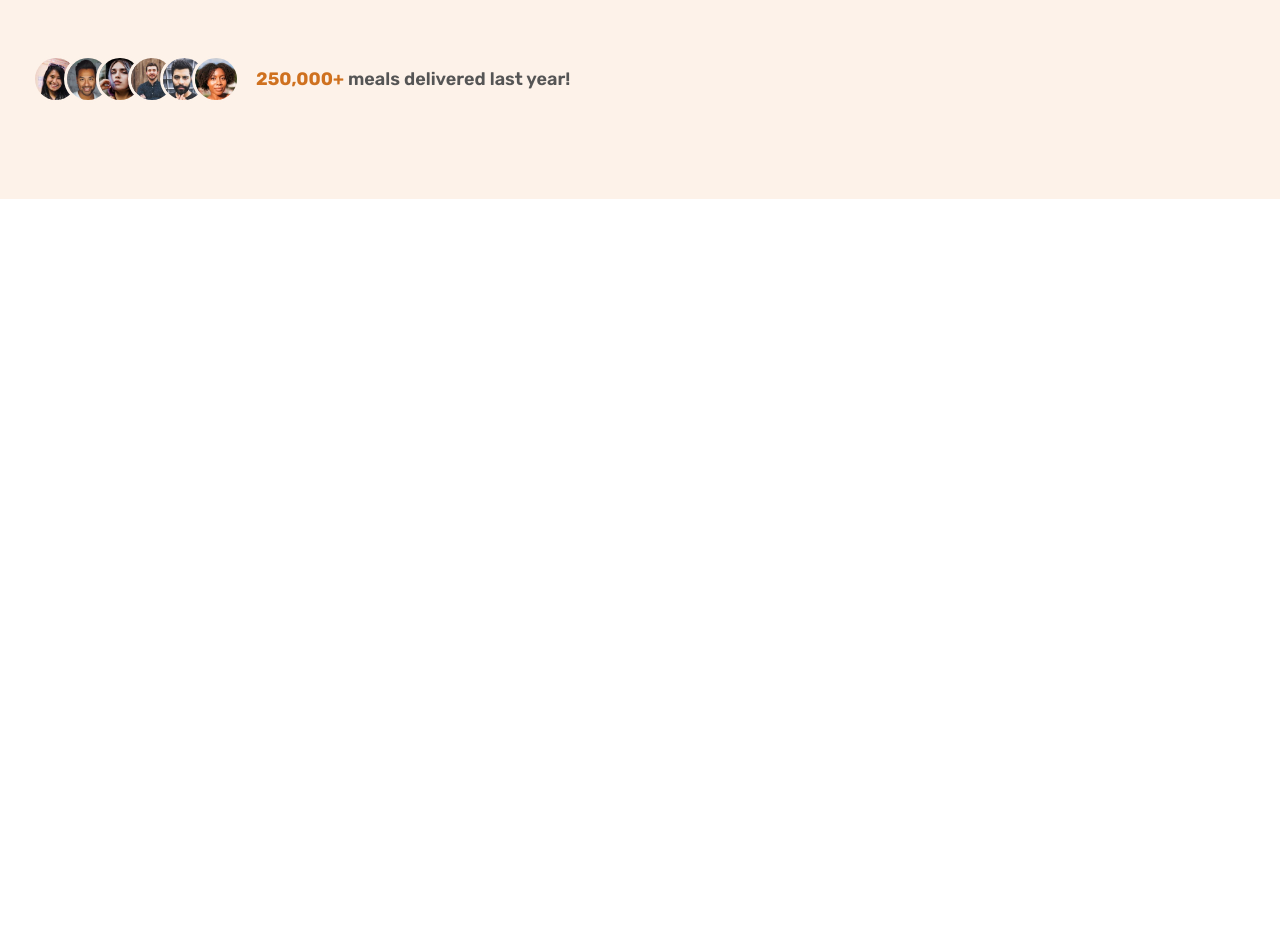
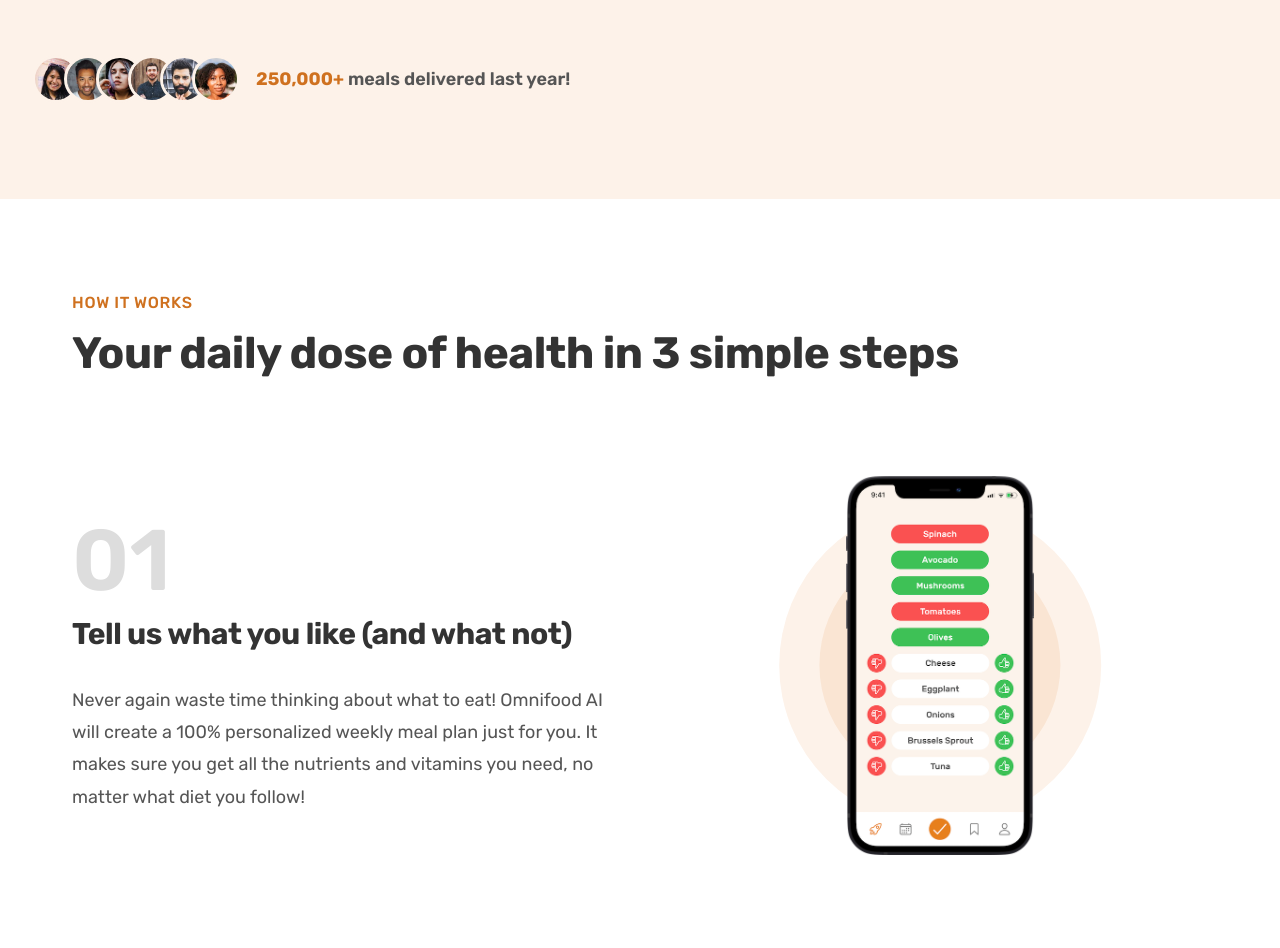
Before and after one commit to septober92/Omnifood-Desktop, a plain HTML site: page index.html in a window 1280 px wide. Shown: the part 555-1503 px from the top of the page. Before the commit the page ends 800 px from the top, so only its background shows below. Drawn offline with Linux system fonts and the light colour scheme.

Commit message:
add how it works section

```diff
--- /dev/null
+++ b/css/general.css
@@ -0,0 +1,183 @@
+/*
+
+--- 01 TYPOGRAPHY SYSTEM
+
+- Font sizes (px)
+ 10 / 12 / 14 / 16 / 18 / 20 / 24 / 30 / 36 / 44 / 52 / 62 / 74 / 86 / 98
+
+- Font weights
+Default: 400
+500
+600
+700
+
+- Line heights
+Default: 1
+Small: 1.05
+Med: 1.2
+Para default: 1.6
+
+- Letter spacing
+-0.5px
+0.75px
+
+--- 02 COLORS
+
+- Primary: #e67e22
+- Tins:
+
+#fdf2e9
+
+#fae5d3
+- Shades: #cf711f
+- Accents:
+- Greys:
+#555
+#333
+
+--- 05 SHADOWS
+
+--- 06 BORDER-RADIUS
+
+Default: 9px
+
+--- 07 WHITESPACE
+
+- Spacing system (px)
+2 / 4 / 8 / 12 / 16 / 24 / 32 / 48 / 64 / 80 / 96 / 128
+
+*/
+
+*,
+*::before,
+*::after {
+  margin: 0;
+  padding: 0;
+  box-sizing: border-box;
+}
+
+html {
+  /* font-size: 10px; */
+
+  /* 10px / 16px = 0.625 = 62.5% */
+  font-size: 62.5%;
+}
+
+body {
+  font-family: 'Rubik', sans-serif;
+  line-height: 1;
+  font-weight: 400;
+  color: #555;
+}
+
+/******************************/
+/* GENERAL REUSABLE COMPONENTS */
+/******************************/
+
+.centering-container {
+  max-width: 120rem;
+  margin: 0 auto;
+  padding: 0 3.2rem;
+}
+
+.grid {
+  display: grid;
+  row-gap: 9.6rem;
+  column-gap: 6.4rem;
+  grid-template-columns: repeat(2, 1fr);
+}
+
+.grid--2-cols {
+  grid-template-columns: repeat(2, 1fr);
+}
+
+.grid--3-cols {
+  grid-template-columns: repeat(3, 1fr);
+}
+
+.grid--4-cols {
+  grid-template-columns: repeat(4, 1fr);
+}
+
+.grid--center-v {
+  align-items: center;
+}
+
+.heading-primary,
+.heading-secondary,
+.heading-tertiary {
+  font-weight: 700;
+  color: #333;
+  letter-spacing: -0.5px;
+}
+
+.heading-primary {
+  font-size: 5.2rem;
+  line-height: 1.05;
+  margin-bottom: 3.2rem;
+}
+
+.heading-secondary {
+  font-size: 4.4rem;
+  line-height: 1.2;
+  margin-bottom: 9.6rem;
+}
+
+.subheading {
+  display: block;
+  font-size: 1.6rem;
+  font-weight: 500;
+  color: #cf711f;
+  text-transform: uppercase;
+  margin-bottom: 1.6rem;
+  letter-spacing: 0.75px;
+}
+
+.heading-tertiary {
+  font-size: 3rem;
+  line-height: 1.2;
+  margin-bottom: 3.2rem;
+}
+
+.btn:link,
+.btn:visited {
+  display: inline-block;
+
+  text-decoration: none;
+  font-size: 2rem;
+  font-weight: 600;
+  color: #fff;
+  padding: 1.6rem 3.2rem;
+  border-radius: 9px;
+
+  transition: ease background-color 0.3s;
+}
+
+.btn--full:link,
+.btn--full:visited {
+  background-color: #e67e22;
+}
+
+.btn--full:hover,
+.btn--full:active {
+  background-color: #cf711f;
+}
+
+.btn--outline:link,
+.btn--outline:visited {
+  background-color: #fff;
+  color: #555;
+}
+
+.btn--outline:hover,
+.btn--outline:active {
+  background-color: #fdf2e9;
+  color: #555;
+
+  /* add border on the inside of the button */
+  box-shadow: inset 0 0 0 3px rgb(255, 255, 255);
+}
+
+.margin-right-sm {
+  margin-right: 1.6rem !important;
+}
--- a/css/style.css
+++ b/css/style.css
@@ -1,122 +1,3 @@
-/*
-
---- 01 TYPOGRAPHY SYSTEM
-
-- Font sizes (px)
- 10 / 12 / 14 / 16 / 18 / 20 / 24 / 30 / 36 / 44 / 52 / 62 / 74 / 86 / 98
-
-- Font weights
-Default: 400
-500
-600
-700
-
-- Line heights
-Default: 1
-Small: 1.05
-Para default: 1.6
-
---- 02 COLORS
-
-- Primary: #e67e22
-- Tins: #fdf2e9
-- Shades: #cf711f
-- Accents:
-- Greys:
-#555
-#333
-
---- 05 SHADOWS
-
---- 06 BORDER-RADIUS
-
-Default: 9px
-
---- 07 WHITESPACE
-
-- Spacing system (px)
-2 / 4 / 8 / 12 / 16 / 24 / 32 / 48 / 64 / 80 / 96 / 128
-
-*/
-
-*,
-*::before,
-*::after {
-  margin: 0;
-  padding: 0;
-  box-sizing: border-box;
-}
-
-html {
-  /* font-size: 10px; */
-
-  /* 10px / 16px = 0.625 = 62.5% */
-  font-size: 62.5%;
-}
-
-body {
-  font-family: 'Rubik', sans-serif;
-  line-height: 1;
-  font-weight: 400;
-  color: #555;
-}
-
-/******************************/
-/* GENERAL REUSABLE COMPONENTS */
-/******************************/
-
-.heading-primary {
-  font-size: 5.2rem;
-  font-weight: 700;
-  line-height: 1.05;
-  color: #333;
-  letter-spacing: -0.5px;
-  margin-bottom: 3.2rem;
-}
-
-.btn:link,
-.btn:visited {
-  display: inline-block;
-
-  text-decoration: none;
-  font-size: 2rem;
-  font-weight: 600;
-  color: #fff;
-  padding: 1.6rem 3.2rem;
-  border-radius: 9px;
-
-  transition: ease background-color 0.3s;
-}
-
-.btn--full:link,
-.btn--full:visited {
-  background-color: #e67e22;
-}
-
-.btn--full:hover,
-.btn--full:active {
-  background-color: #cf711f;
-}
-
-.btn--outline:link,
-.btn--outline:visited {
-  background-color: #fff;
-  color: #555;
-}
-
-.btn--outline:hover,
-.btn--outline:active {
-  background-color: #fdf2e9;
-  color: #555;
-
-  /* add border on the inside of the button */
-  box-shadow: inset 0 0 0 3px rgb(255, 255, 255);
-}
-
-.margin-right-sm {
-  margin-right: 1.6rem !important;
-}
-
 /******************************/
 /* HEADER */
 /******************************/
@@ -237,3 +118,71 @@ body {
   color: #cf711f;
   font-weight: 700;
 }
+
+/******************************/
+/* FEATURED IN SECTION */
+/******************************/
+
+.section-featured {
+}
+
+/******************************/
+/* HOW IT WORKS SECTION */
+/******************************/
+
+.section-how {
+  padding: 9.6rem 0;
+}
+
+.step-number {
+  font-size: 8.6rem;
+  font-weight: 600;
+  color: #ddd;
+  margin-bottom: 1.2rem;
+}
+
+.step-description {
+  font-size: 1.8rem;
+  line-height: 1.8;
+}
+
+.step-img-box {
+  position: relative;
+
+  display: flex;
+  align-items: center;
+  justify-content: center;
+}
+
+.step-img-box::before,
+.step-img-box::after {
+  content: '';
+  display: block;
+  border-radius: 50%;
+
+  position: absolute;
+  top: 50%;
+  left: 50%;
+  transform: translate(-50%, -50%);
+}
+
+.step-img-box::before {
+  width: 60%;
+  /* height: 60%; */
+
+  /* 60% of parent's width */
+  padding-bottom: 60%;
+  background-color: #fdf2e9;
+  z-index: -2;
+}
+
+.step-img-box::after {
+  width: 45%;
+  padding-bottom: 45%;
+  background-color: #fae5d3;
+  z-index: -1;
+}
+
+.step-img {
+  width: 35%;
+}
--- a/index.html
+++ b/index.html
@@ -13,6 +13,8 @@
     />
 
     <link rel="stylesheet" href="css/style.css" />
+
+    <link rel="stylesheet" href="css/general.css" />
 
     <title>Omnifood</title>
   </head>
@@ -66,6 +68,87 @@
           </div>
         </div>
       </section>
+
+      <section class="section-featured centering-container"></section>
+
+      <!-- REUSABLE GRID class="grid" -->
+      <section class="section-how">
+        <div class="centering-container">
+          <span class="subheading">How it works</span>
+          <h2 class="heading-secondary">
+            Your daily dose of health in 3 simple steps
+          </h2>
+        </div>
+
+        <div class="centering-container grid grid--2-cols grid--center-v">
+          <!-- STEP 01 -->
+          <div class="step-text-box">
+            <p class="step-number">01</p>
+
+            <h3 class="heading-tertiary">
+              Tell us what you like (and what not)
+            </h3>
+
+            <p class="step-description">
+              Never again waste time thinking about what to eat! Omnifood AI
+              will create a 100% personalized weekly meal plan just for you. It
+              makes sure you get all the nutrients and vitamins you need, no
+              matter what diet you follow!
+            </p>
+          </div>
+          <div class="step-img-box">
+            <img
+              class="step-img"
+              src="img/app/app-screen-1.png"
+              alt="iPhone app preferences selection screen"
+            />
+          </div>
+
+          <!-- STEP 02 -->
+
+          <div class="step-img-box">
+            <img
+              class="step-img"
+              src="img/app/app-screen-2.png"
+              alt="iPhone app meal choosing screen"
+            />
+          </div>
+
+          <div class="step-text-box">
+            <p class="step-number">02</p>
+
+            <h3 class="heading-tertiary">Approve your weekly meal plan</h3>
+
+            <p class="step-description">
+              Once per week, approve the meal plan generated for you by Omnifood
+              AI. You can change ingredients, swap entire meals, or even add
+              your own recipes.
+            </p>
+          </div>
+
+          <!-- STEP 03 -->
+
+          <div class="step-text-box">
+            <p class="step-number">03</p>
+
+            <h3 class="heading-tertiary">Receive meals at convenient time</h3>
+
+            <p class="step-description">
+              Best chefs in town will cook your selected meal every day, and we
+              will deliver it to your door whenever works best for you. You can
+              change delivery schedule and address daily!
+            </p>
+          </div>
+
+          <div class="step-img-box">
+            <img
+              class="step-img"
+              src="img/app/app-screen-3.png"
+              alt="iPhone app delivery screen"
+            />
+          </div>
+        </div>
+      </section>
     </main>
   </body>
 </html>
```
